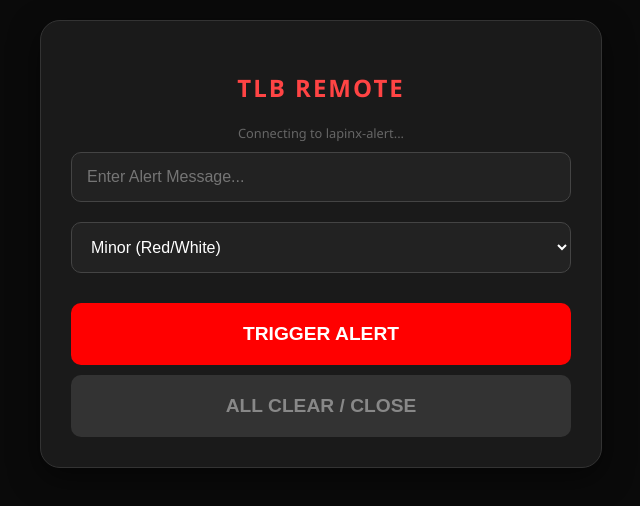
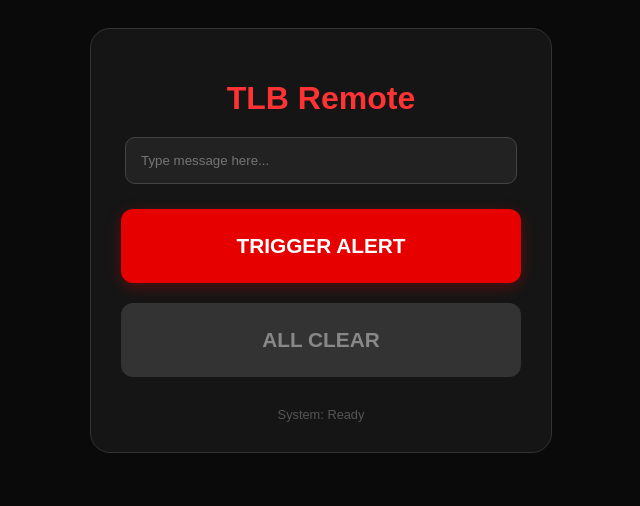
Before and after one commit to NikonDevRBLX/remote, a plain HTML site: page index.html in a window 1280 px wide. Shown: the whole page, without its empty margins (319-959 px from the left). Drawn offline with Linux system fonts and the light colour scheme.

Commit message:
Update index.html

```diff
--- a/index.html
+++ b/index.html
@@ -1,121 +1,53 @@
 <!DOCTYPE html>
-<html lang="en">
+<html>
 <head>
-    <meta charset="UTF-8">
-    <meta name="viewport" content="width=device-width, initial-scale=1.0, user-scalable=no">
-    <title>TLB Alert Remote</title>
-    <meta name="mobile-web-app-capable" content="yes">
-    <meta name="apple-mobile-web-app-capable" content="yes">
+    <meta name="viewport" content="width=device-width, initial-scale=1.0">
     <style>
-        body {
-            font-family: 'Segoe UI', Roboto, sans-serif;
-            background: #0a0a0a;
-            color: white;
-            text-align: center;
-            padding: 20px;
-            margin: 0;
-        }
-        .container {
-            max-width: 500px;
-            margin: auto;
-            background: #1a1a1a;
-            padding: 30px;
-            border-radius: 20px;
-            border: 1px solid #333;
-            box-shadow: 0 10px 30px rgba(0,0,0,0.5);
-        }
-        h2 { color: #ff4444; text-transform: uppercase; letter-spacing: 2px; }
-
-        input, select {
-            width: 100%;
-            padding: 15px;
-            margin: 10px 0;
-            background: #222;
-            border: 1px solid #444;
-            color: white;
-            border-radius: 10px;
-            font-size: 16px;
-            box-sizing: border-box;
-        }
-
-        .btn {
-            width: 100%;
-            padding: 20px;
-            margin-top: 20px;
-            border: none;
-            border-radius: 10px;
-            font-size: 1.2rem;
-            font-weight: bold;
-            cursor: pointer;
-            text-transform: uppercase;
-            transition: transform 0.1s;
-        }
-        .btn:active { transform: scale(0.98); }
-
-        .trigger { background: #ff0000; color: white; }
-        .clear { background: #333; color: #888; margin-top: 10px; }
-
-        #status {
-            font-size: 0.8rem;
-            margin-top: 15px;
-            color: #666;
-        }
+        body { background: #0a0a0a; color: #eee; font-family: sans-serif; text-align: center; padding: 20px; }
+        .card { background: #151515; border: 1px solid #333; padding: 30px; border-radius: 20px; max-width: 400px; margin: auto; }
+        h1 { color: #ff3333; margin-bottom: 20px; }
+        input { width: 90%; padding: 15px; background: #222; border: 1px solid #444; color: #fff; border-radius: 10px; margin-bottom: 15px; }
+        .btn { width: 100%; padding: 25px; margin: 10px 0; border: none; border-radius: 12px; font-size: 1.3rem; font-weight: bold; cursor: pointer; text-transform: uppercase; }
+        .trigger { background: #e60000; color: white; box-shadow: 0 4px 15px rgba(230,0,0,0.3); }
+        .clear { background: #333; color: #888; }
+        #log { margin-top: 20px; font-size: 0.8rem; color: #555; }
     </style>
 </head>
 <body>
+    <div class="card">
+        <h1>TLB Remote</h1>
+        <input type="text" id="alertMsg" placeholder="Type message here...">
 
-    <div class="container">
-        <h2>TLB Remote</h2>
-        <div id="status">Connecting to lapinx-alert...</div>
+        <button class="btn trigger" onclick="fire(true)">Trigger Alert</button>
+        <button class="btn clear" onclick="fire(false)">All Clear</button>
 
-        <input type="text" id="msg" placeholder="Enter Alert Message...">
-
-        <select id="severity">
-            <option value="minor">Minor (Red/White)</option>
-            <option value="caution">Caution (Yellow/Black)</option>
-        </select>
-
-        <button class="btn trigger" onclick="sendSignal(true)">Trigger Alert</button>
-        <button class="btn clear" onclick="sendSignal(false)">All Clear / Close</button>
+        <div id="log">System: Ready</div>
     </div>
 
     <script>
-        // Use your specific Localtunnel subdomain
-        const TUNNEL_URL = "https://lapinx-alert.loca.lt";
+        // Update this to your active tunnel link
+        const TUNNEL = "https://lapinx-alert.loca.lt";
 
-        async function sendSignal(active) {
-            const statusDiv = document.getElementById('status');
-            const messageText = document.getElementById('msg').value || "EMERGENCY ALERT";
-            const severityValue = document.getElementById('severity').value;
+        async function fire(status) {
+            const display = document.getElementById('log');
+            const msg = document.getElementById('alertMsg').value || "EMERGENCY ALERT";
 
-            statusDiv.innerText = "Sending signal...";
-            statusDiv.style.color = "yellow";
+            display.innerText = "Connecting...";
 
             try {
-                const response = await fetch(TUNNEL_URL, {
+                await fetch(TUNNEL, {
                     method: 'POST',
                     headers: {
                         'Content-Type': 'application/json',
-                        'Bypass-Tunnel-Reminder': 'true' // Crucial for Localtunnel
+                        'Bypass-Tunnel-Reminder': 'true'
                     },
-                    body: JSON.stringify({
-                        active: active,
-                        message: messageText,
-                        type: severityValue
-                    })
+                    body: JSON.stringify({ active: status, message: msg })
                 });
-
-                if (response.ok) {
-                    statusDiv.innerText = active ? "ALERT ACTIVE" : "SYSTEM CLEARED";
-                    statusDiv.style.color = active ? "#ff4444" : "#44ff44";
-                } else {
-                    statusDiv.innerText = "Error: Bridge Offline (503/404)";
-                    statusDiv.style.color = "red";
-                }
-            } catch (error) {
-                statusDiv.innerText = "Connection Failed. Check Tunnel.";
-                statusDiv.style.color = "red";
-                console.error(error);
+                display.innerText = status ? "SIGNAL: ACTIVE" : "SIGNAL: CLEARED";
+                display.style.color = status ? "#ff3333" : "#44ff44";
+            } catch (err) {
+                display.innerText = "OFFLINE: Check PC Script";
+                display.style.color = "orange";
             }
         }
     </script>
```
